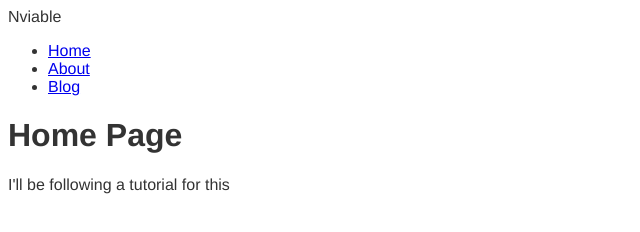
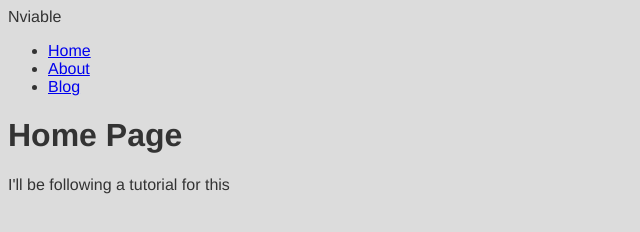
Before and after one commit to nviable/nviable.github.io, a Gatsby site: page / in a window 1280 px wide. Shown: the whole page, without its empty margins (0-640 px from the left). Built offline with nearby package versions, Linux system fonts and the light colour scheme; Gatsby itself is replaced by a stand-in of ours.

Commit message:
random style change for sanity check

```diff
--- a/src/styles/styles.scss
+++ b/src/styles/styles.scss
@@ -4,4 +4,5 @@ $primary-color: #333;
 body {
     font: 100% $font-stack;
     color: $primary-color;
+    background: gainsboro;
 }
```
